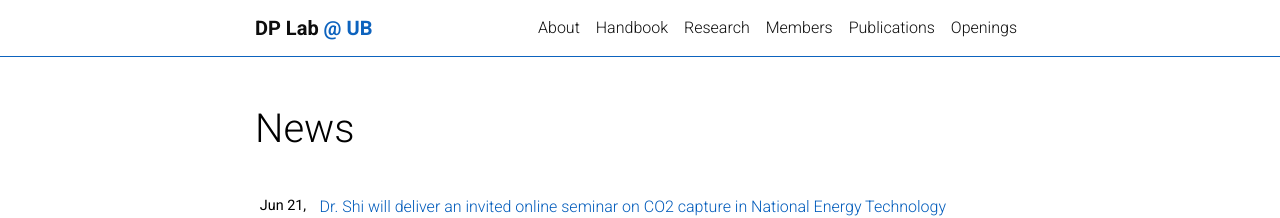
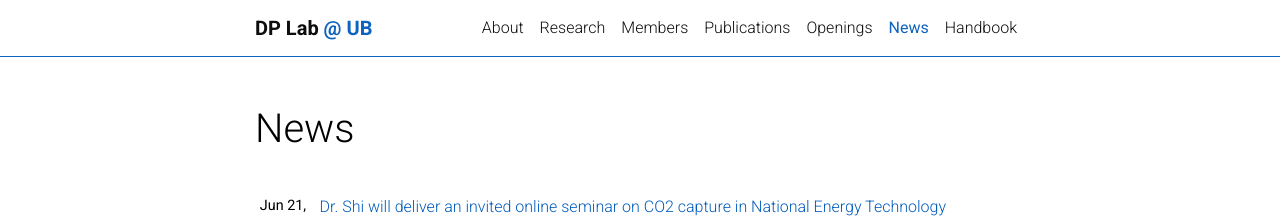
Before and after one commit to ShiResearchGroup/shiresearchgroup.github.io, a Jekyll site: the page built from news.html, in a window 1280 px wide. Shown: the top 218 px of the page. Built offline with Jekyll 4.4.1, drawn with Linux system fonts in a browser that asks for light colours; comment, search, counter and statistics services are not loaded; a style sheet for code colours, icons or effects is not loaded; some of the changed lines change nothing that is shown.

Commit message:
minor modification

```diff
--- a/_includes/header.html
+++ b/_includes/header.html
@@ -52,9 +52,6 @@
                 </a>
               </li>
 
-              <!-- Handbook -->
-              <li class="nav-item"><a class="nav-link" href="https://shigrouphandbook.notion.site/Shi-Research-Group-Handbook-73ec685ece83470b94ad272df0cddde1">Handbook</a></li>
-
               {% if site.blog_nav_title %}
               <!-- Blog -->
               <li class="nav-item {% if page.url contains 'blog' %}active{% endif %}">
@@ -98,6 +95,11 @@
               {%- endif -%}
               {%- endif -%}
               {% endfor -%}
+
+              <!-- Handbook -->
+              <li class="nav-item"><a class="nav-link" href="https://shigrouphandbook.notion.site/Shi-Research-Group-Handbook-73ec685ece83470b94ad272df0cddde1">Handbook</a></li>
+
+
               {%- if site.enable_darkmode %}
 
               <!-- Toogle theme mode -->
--- a/news.html
+++ b/news.html
@@ -2,6 +2,8 @@
 layout: page
 title: News
 permalink: /news/
+nav: true
+nav_order: 5
 ---
 
 {% include news.html %}
```
